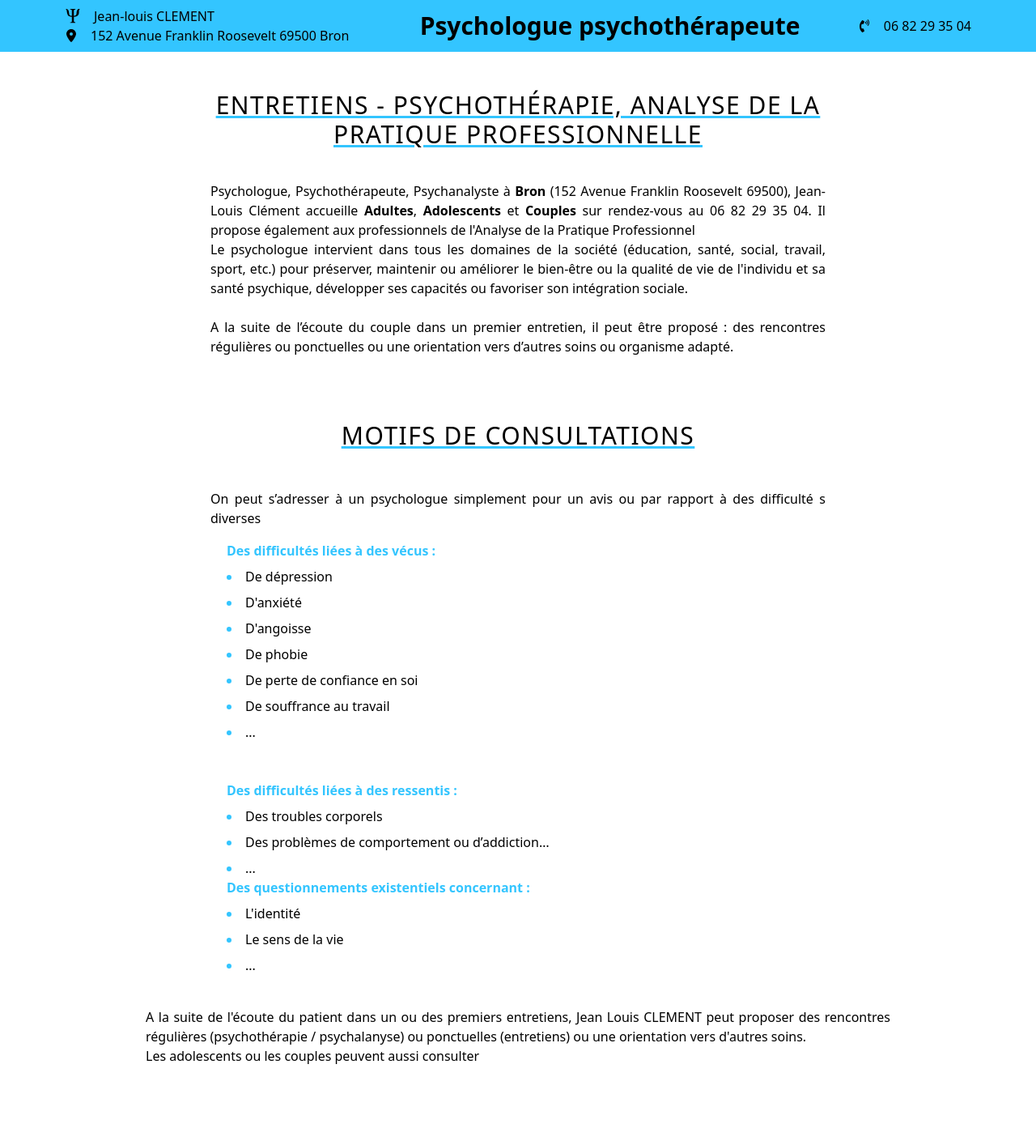
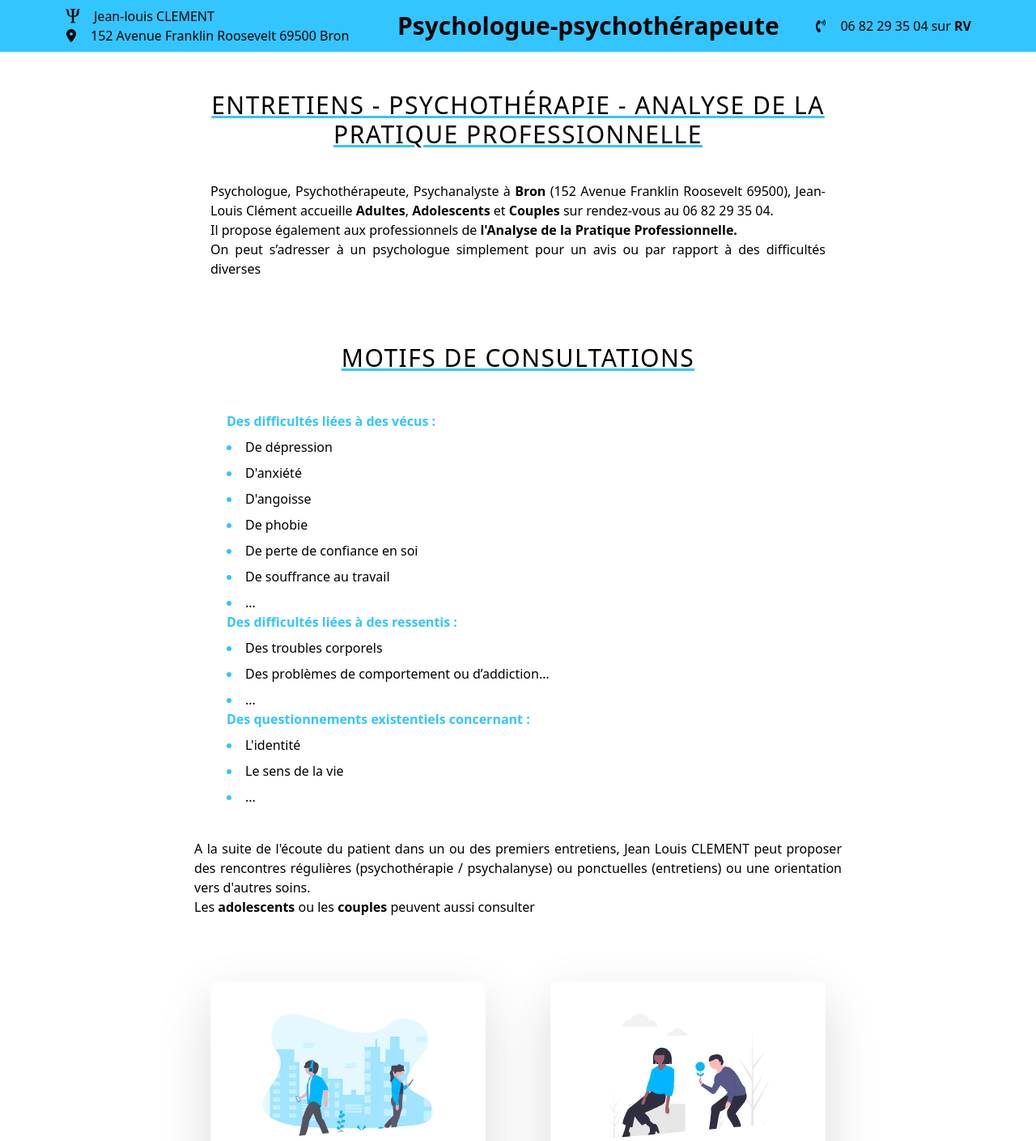
Before and after one commit to teovlt/JL-psy-bron, a React (Vite) app: page / in a window 1280 px wide. Shown: the top 1409 px of the page at 81% size. Built offline with nearby package versions, Linux system fonts and the light colour scheme.

Commit message:
Fix again

```diff
--- a/src/components/Cards.jsx
+++ b/src/components/Cards.jsx
@@ -7,9 +7,9 @@ const Card = () => {
     <>
       <section className='pt-20'></section>
       <section id='work'>
-        <h1 className='pb-10 flex-initial p-2 text-center text-3xl uppercase tracking-wider underline underline-offset-3 decoration-primary'>
+        {/* <h1 className='pb-10 flex-initial p-2 text-center text-3xl uppercase tracking-wider underline underline-offset-3 decoration-primary'>
           Le patient
-        </h1>
+        </h1> */}
         <div className='card-container flex justify-center items-center mr-20'>
           <div className='card h-520 w-400 perspective-1000'>
             <div className='card-content text-center transform-style-preserve-3d transition-transform duration-800'>
--- a/src/components/Navbar.jsx
+++ b/src/components/Navbar.jsx
@@ -30,13 +30,13 @@ const Navbar = () => {
       </div>
       <div className='flex items-center'>
         <strong>
-          <h1 className='text-3xl'>Psychologue psychothérapeute</h1>
+          <h1 className='text-3xl'>Psychologue-psychothérapeute</h1>
         </strong>
       </div>
       <div className='flex items-center gap-4 '>
         <FaPhoneVolume />
         <p className='hover:underline cursor-pointer' onClick={call}>
-          06 82 29 35 04
+          06 82 29 35 04 sur <strong>RV</strong>
         </p>
       </div>
     </div>
--- a/src/pages/Home.jsx
+++ b/src/pages/Home.jsx
@@ -6,26 +6,20 @@ const Home = () => {
     <div id='top' className='max-w-full flex items-center flex-col py-10 md:mx-40'>
       <div className='px-4 md:px-20 '>
         <h1 className='pb-10 flex-initial p-2 text-center text-3xl uppercase tracking-wider underline underline-offset-3 decoration-primary'>
-          Entretiens - Psychothérapie, Analyse de la Pratique Professionnelle
+          Entretiens - Psychothérapie - Analyse de la Pratique Professionnelle
         </h1>
         <div className='flex flex-col md:flex-row items-center gap-8 md:gap-24 w-full-lg mx-5'>
           <div className='text-justify'>
             Psychologue, Psychothérapeute, Psychanalyste à <strong>Bron</strong> (152 Avenue Franklin Roosevelt 69500), Jean-Louis Clément
-            accueille <strong>Adultes</strong>, <strong>Adolescents</strong> et <strong>Couples</strong> sur rendez-vous au 06 82 29 35 04.{' '}
-            Il propose également aux professionnels de l'Analyse de la Pratique Professionnel
+            accueille <strong>Adultes</strong>, <strong>Adolescents</strong> et <strong>Couples</strong> sur rendez-vous au 06 82 29 35 04.
             <br />
-            Le psychologue intervient dans tous les domaines de la société (éducation, santé, social, travail, sport, etc.) pour préserver,
-            maintenir ou améliorer le bien-être ou la qualité de vie de l'individu et sa santé psychique, développer ses capacités ou
-            favoriser son intégration sociale.
-            <br /> <br />A la suite de l’écoute du couple dans un premier entretien, il peut être proposé : des rencontres régulières ou
-            ponctuelles ou une orientation vers d’autres soins ou organisme adapté.
+            Il propose également aux professionnels de <strong>l'Analyse de la Pratique Professionnelle.</strong>
+            <br />
+            On peut s’adresser à un psychologue simplement pour un avis ou par rapport à des difficultés diverses
             <h1 className='pt-20 flex-initial p-2 text-center text-3xl uppercase tracking-wider underline underline-offset-3 decoration-primary'>
               Motifs de consultations
             </h1>
-            <p className='text-justify mb-4 pt-10'>
-              On peut s’adresser à un psychologue simplement pour un avis ou par rapport à des difficulté s diverses
-            </p>
-            <div className='grid  items-center w-auto'>
+            <div className='grid pt-10 items-center w-auto'>
               <ul className='list-disc pl-5 space-y-2 list-inside max-w-96'>
                 <h3 className='text-primary font-bold'>Des difficultés liées à des vécus : </h3>
                 <li className='text-primary'>
@@ -50,9 +44,6 @@ const Home = () => {
                   <span className='text-black'>...</span>
                 </li>
               </ul>
-              <br />
-
-              <br />
               <ul className='list-disc pl-5 space-y-2 list-inside'>
                 <h3 className='text-primary font-bold'>Des difficultés liées à des ressentis : </h3>
                 <li className='text-primary'>
@@ -82,11 +73,12 @@ const Home = () => {
         </div>
       </div>
 
-      <div className=' pt-10 flex flex-col md:flex-row items-center gap-8 md:gap-24  max-w-screen-lg text-justify mx-5'>
+      <div className='pt-10 text-justify w-auto mx-20'>
         A la suite de l'écoute du patient dans un ou des premiers entretiens, Jean Louis CLEMENT peut proposer des rencontres régulières
         (psychothérapie / psychalanyse) ou ponctuelles (entretiens) ou une orientation vers d'autres soins.
-        <br />
-        Les adolescents ou les couples peuvent aussi consulter
+        <p>
+          Les <strong>adolescents</strong> ou les <strong>couples</strong> peuvent aussi consulter
+        </p>
       </div>
       <Cards />
       <div className='flex flex-wrap items-center flex-col pt-20 w-full'>
```
